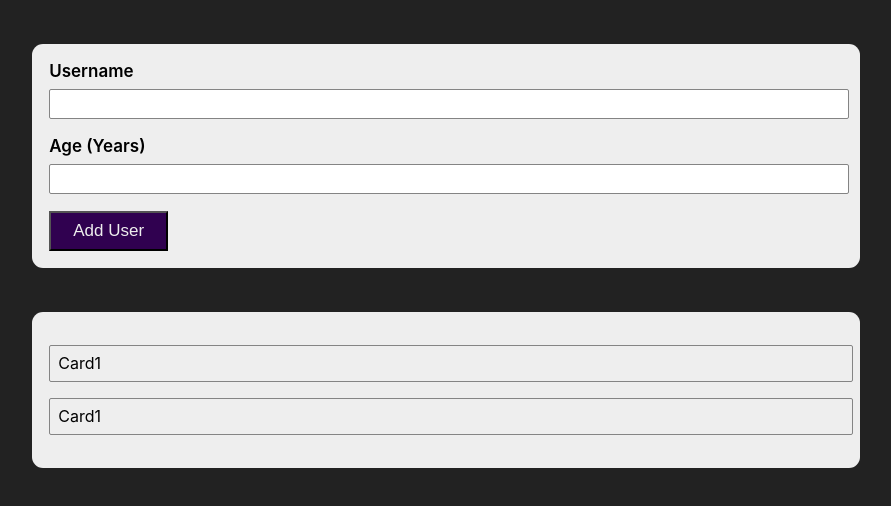
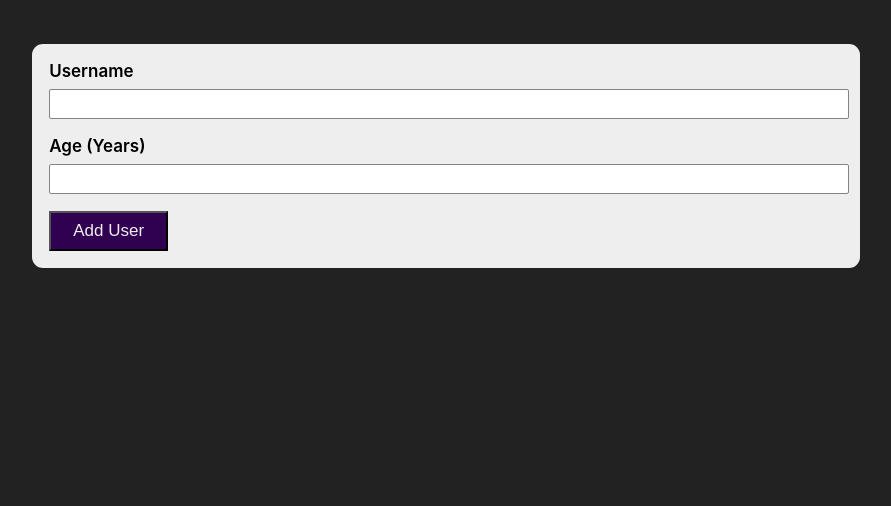
Before and after one commit to karalkal/React-Schwarzmueller-Course, a React (Create React App) app in the folder 03-practice-render-input-as-card/: page / in a window 1280 px wide. Shown: the top 506 px of the page, without its empty margins (194-1085 px from the left). Built offline with nearby package versions, Linux system fonts and the light colour scheme.

Commit message:
added rendering of new entries (no form validation)

```diff
--- a/03-practice-render-input-as-card/src/App.js
+++ b/03-practice-render-input-as-card/src/App.js
@@ -7,14 +7,15 @@ function App() {
   const [entries, setEntries] = useState([])
 
   function addNewEntry(entry) {
-    setEntries(prevEntries =>[ entry, ...prevEntries])
+    setEntries(prevEntries => [entry, ...prevEntries])
   }
 
 
   return (
     <div id="main-container">
-        <Form addNewEntry={addNewEntry}/>
-        <Cards entries={entries}/>
+      <Form addNewEntry={addNewEntry} />
+      {entries.length > 0 && <Cards entries={entries} />}
+      {/* display results section only if array is not empty */}
     </div>
   );
 }
--- a/03-practice-render-input-as-card/src/components/Cards.js
+++ b/03-practice-render-input-as-card/src/components/Cards.js
@@ -4,11 +4,12 @@ import './Cards.css'
 
 export default function Cards(props) {
 
-    console.log(props.entries)
+    const entries = props.entries
     return (
         <div className="cards-container ">
-            <p>Card1</p>
-            <p>Card1</p>
+            {entries.map(e =>
+                <p><strong>{e.username}</strong> - ({e.age} years old)</p>
+            )}
         </div>
     )
 }
```
